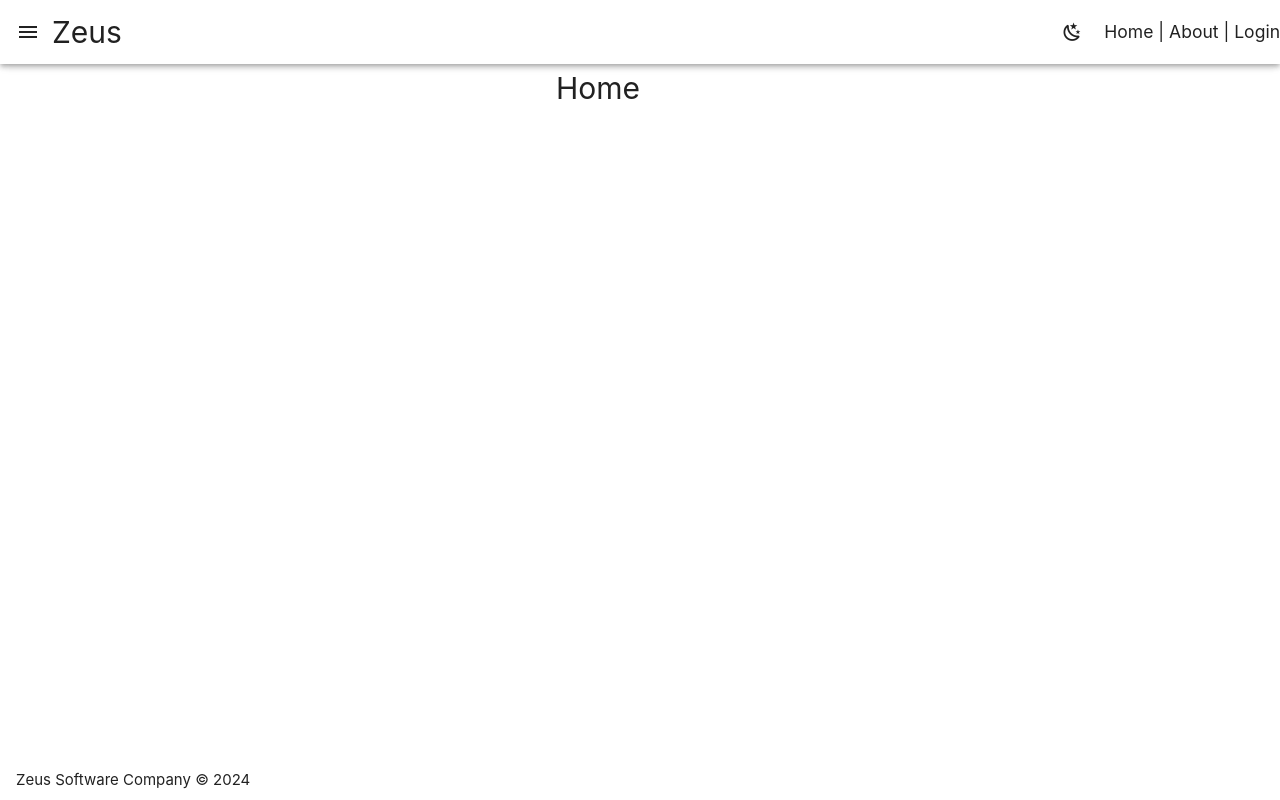
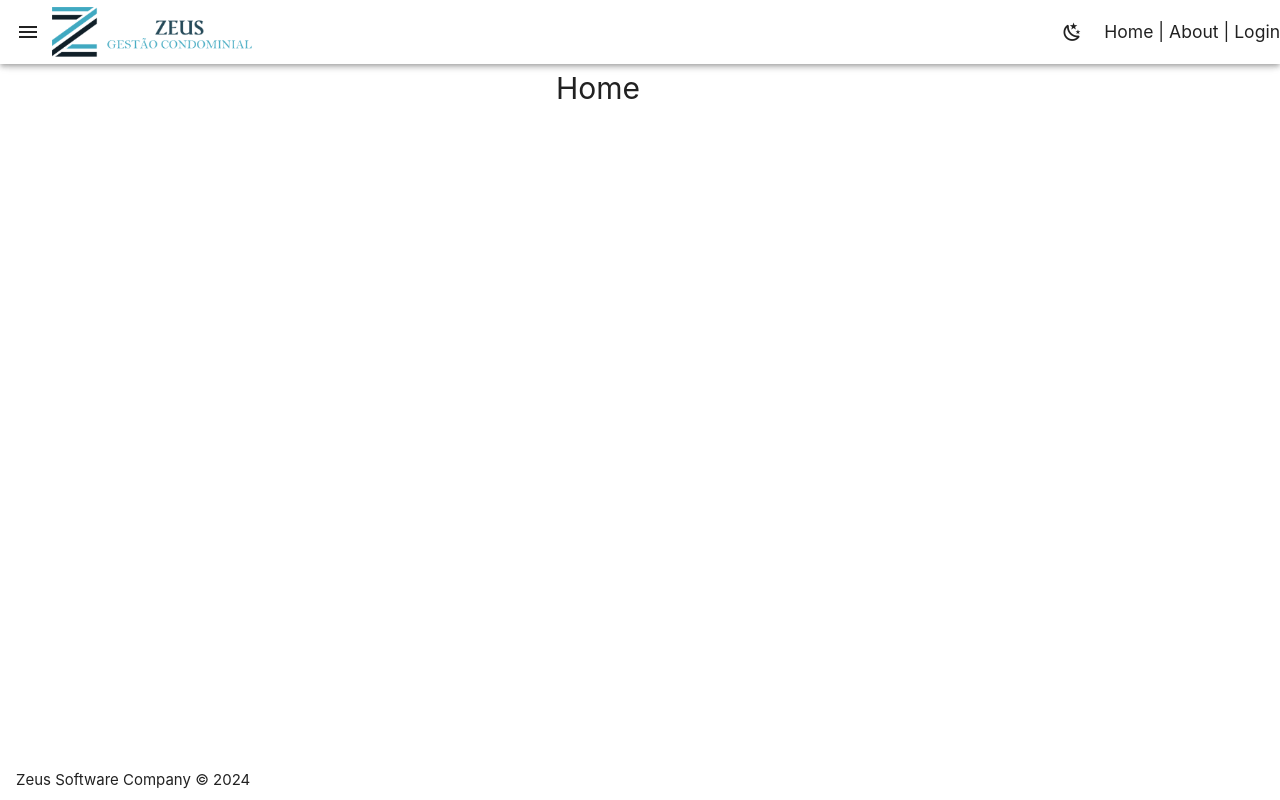
Before and after one commit to ICEI-PUC-Minas-PMV-SI/pmv-si-2024-2-pe6-t1-pmv-si-2024-2-pe6-t1-DistributedApplications-Template, a Vue app in the folder front/zeus-front/: page / in a window 1280 px wide. Built offline with nearby package versions, Linux system fonts and the light colour scheme.

Commit message:
logo navbar

```diff
--- a/front/zeus-front/src/components/Site/NavbarLeft.vue
+++ b/front/zeus-front/src/components/Site/NavbarLeft.vue
@@ -4,5 +4,10 @@
 
 <template>
   <v-app-bar-nav-icon></v-app-bar-nav-icon>
-  <h1>Zeus</h1>
+  <v-img
+    :width="200"
+    aspect-ratio="16/9"
+    cover
+    src="/src/assets/logo.png"
+  ></v-img>
 </template>
```
Also changed, not shown: front/zeus-front/src/assets/logo.png (added).
